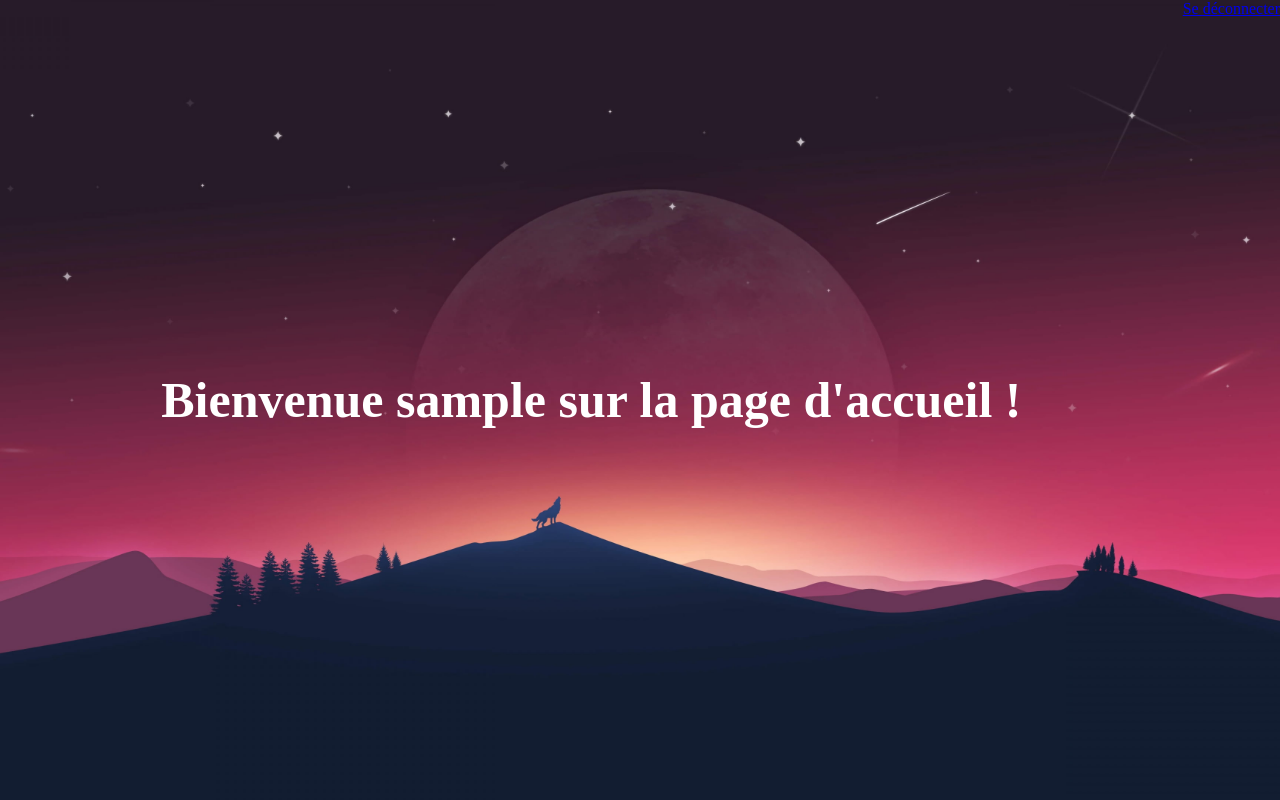
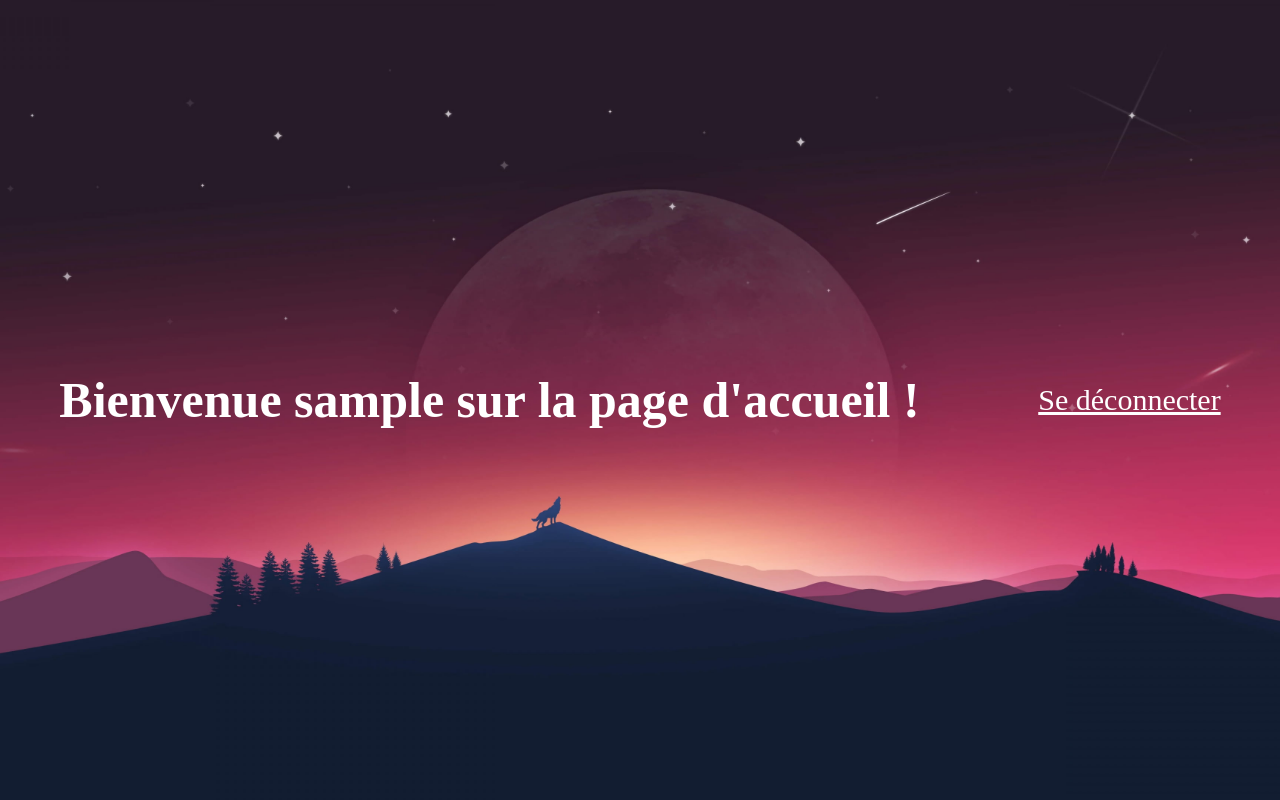
Before and after one commit to TheoTr/Portfolio, a PHP site: page /register_project/index.php in a window 1280 px wide. Run offline with PHP 8.4, Linux system fonts and the light colour scheme; the visitor is signed in with stand-in values (Sample User, id 1).

Commit message:
Adding css

```diff
--- a/src/register_project/index.php
+++ b/src/register_project/index.php
@@ -20,6 +20,11 @@ body {
 h1 {
     margin: auto;
     font-size: 50px;
+    color: white;
+}
+a {
+    margin: auto;
+    font-size: 30px;
     color: white;
 }
 </style>
```
